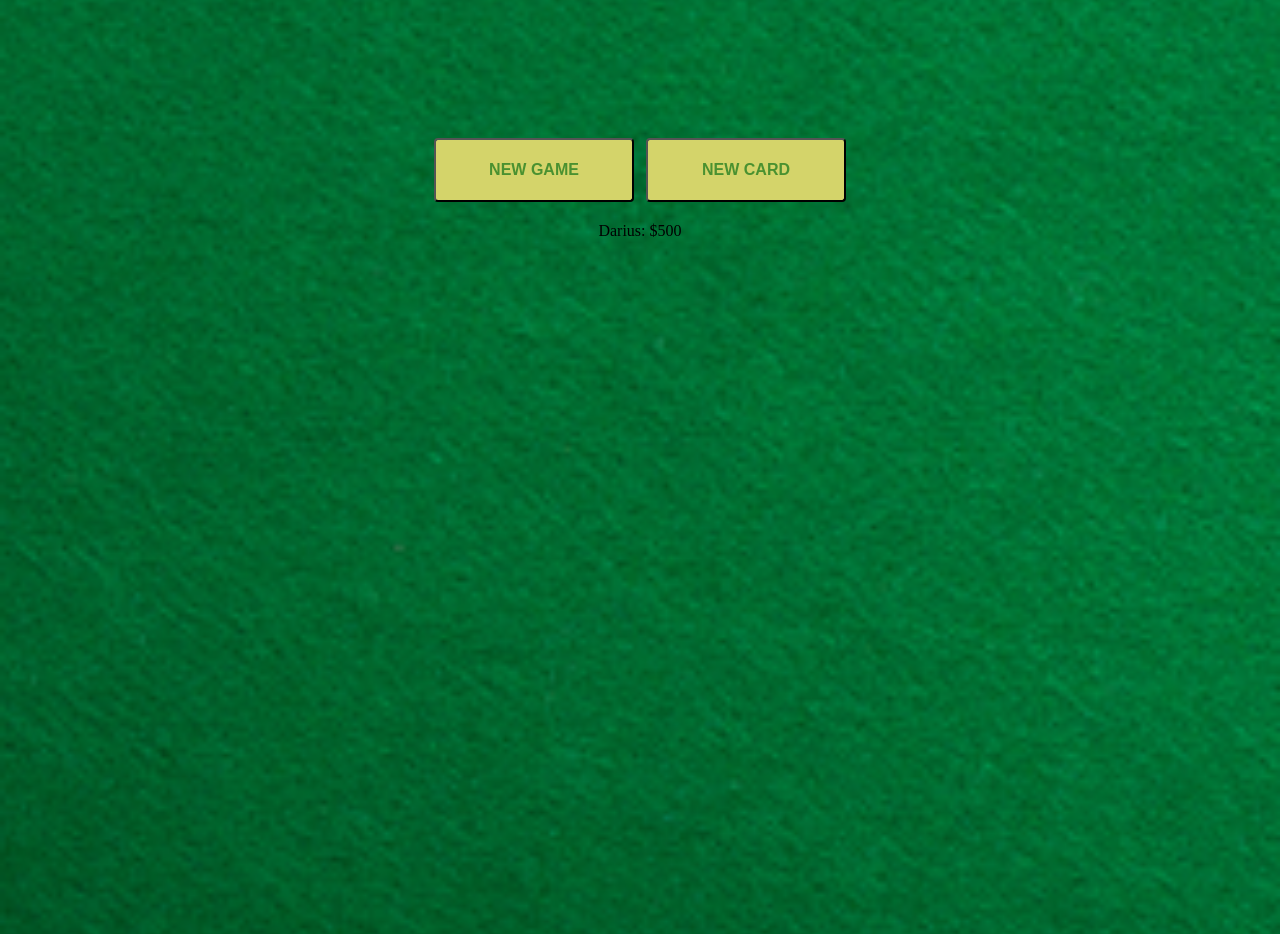
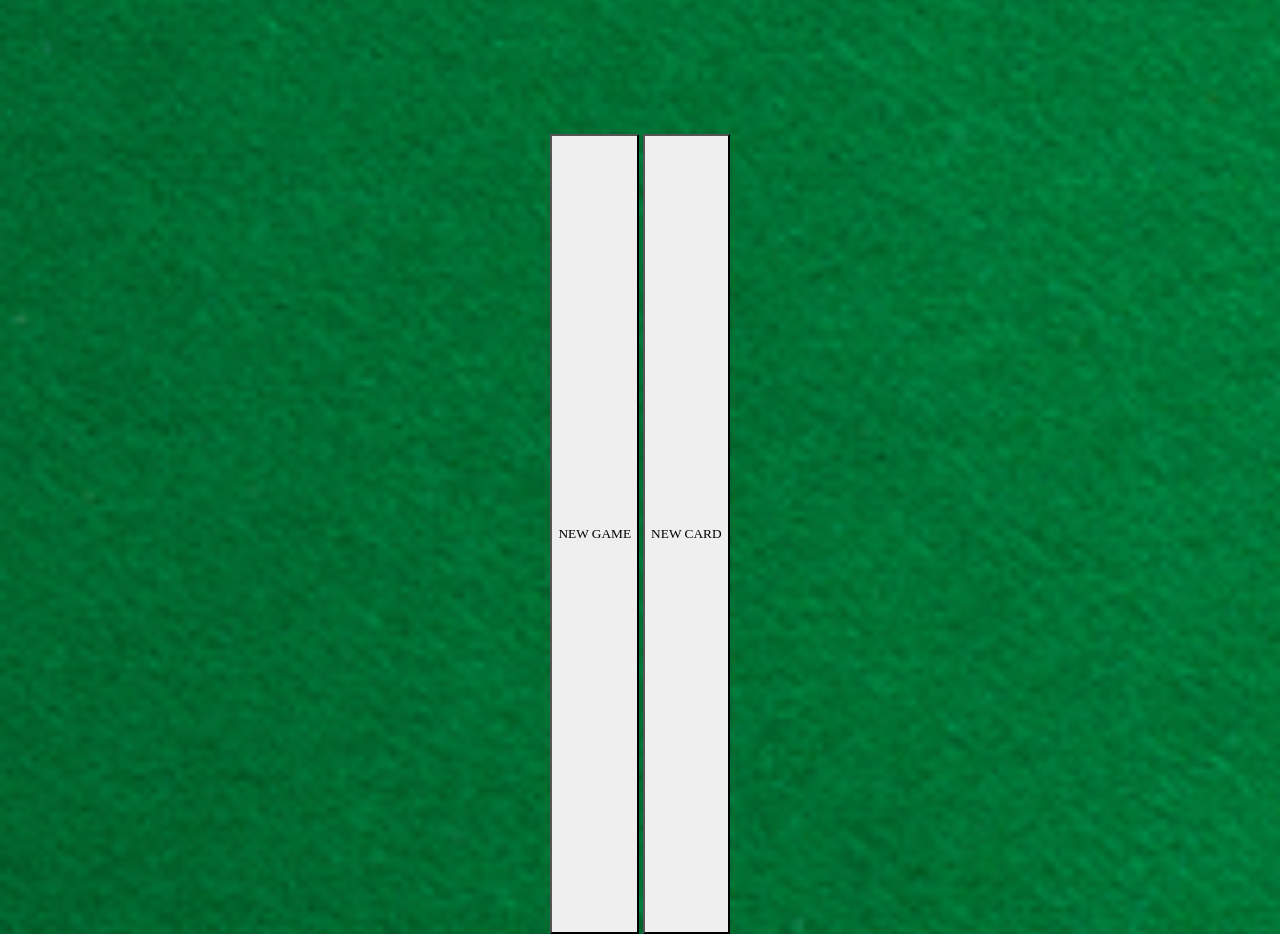
Before and after one commit to T1chy/BlackJack, a plain HTML site: page index.html in a window 1280 px wide. Shown: the part 2420-3354 px from the top of the page. Drawn offline with Linux system fonts and the light colour scheme; a web font is replaced by a local one.

Commit message:
Update style.css
back

```diff
--- a/style.css
+++ b/style.css
@@ -24,7 +24,7 @@ body {
 }
 
 p {
-    font-family: Smokum;
+      font-family: Smokum;
     background-size: cover;
     text-align: center;
     height: 100vh;
@@ -32,16 +32,8 @@ p {
 
 button {
 
-    align-items: center;
-    width: 200px;
-    height: 4rem;
-    padding: 14px 28px;
-    font-size: 16px;
-    cursor: pointer;
+    font-family: Smokum;
+    background-size: cover;
     text-align: center;
-    color: #4A9130;
-    font-weight: bold;
-    border-radius: 4px;
-    background-color: #D4D46A;
-    margin: 4px;
+    height: 100vh;
 }
```
